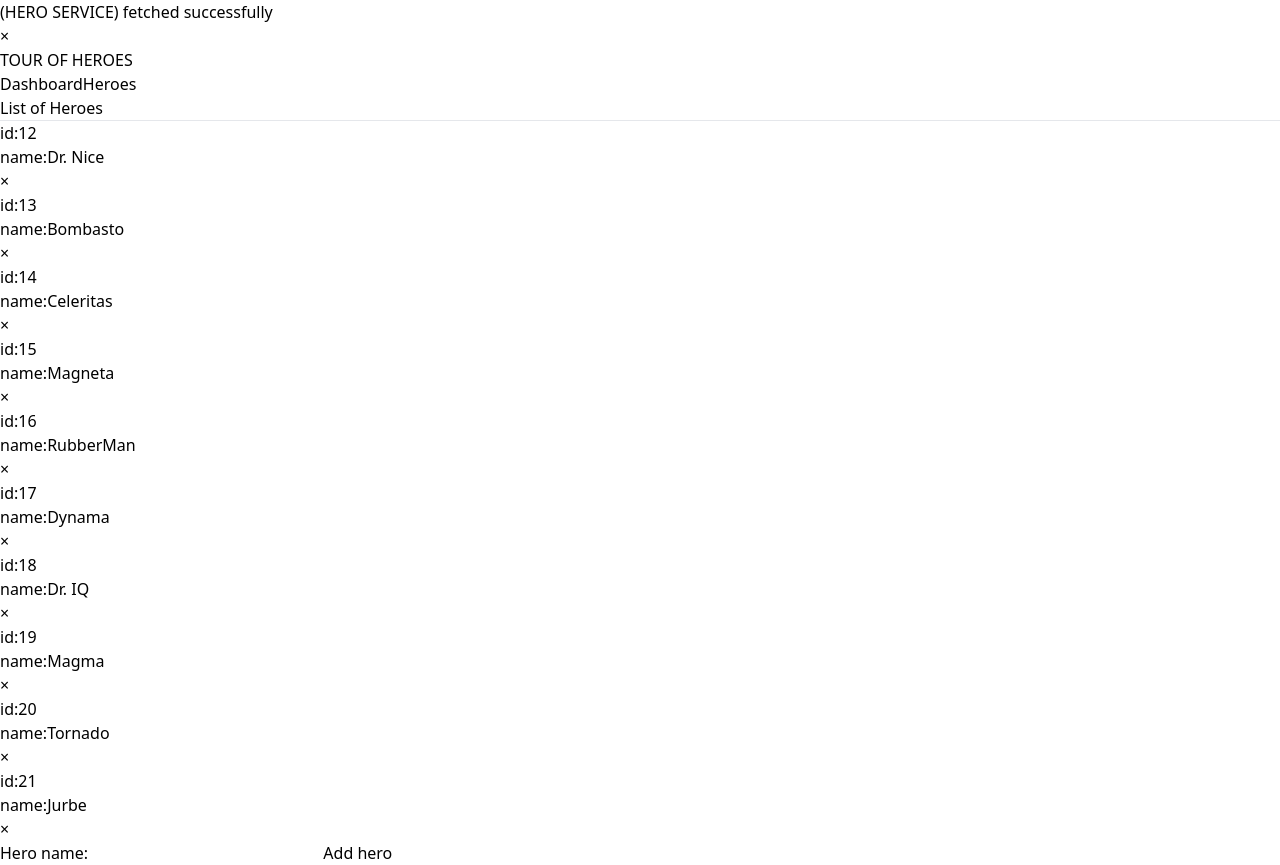
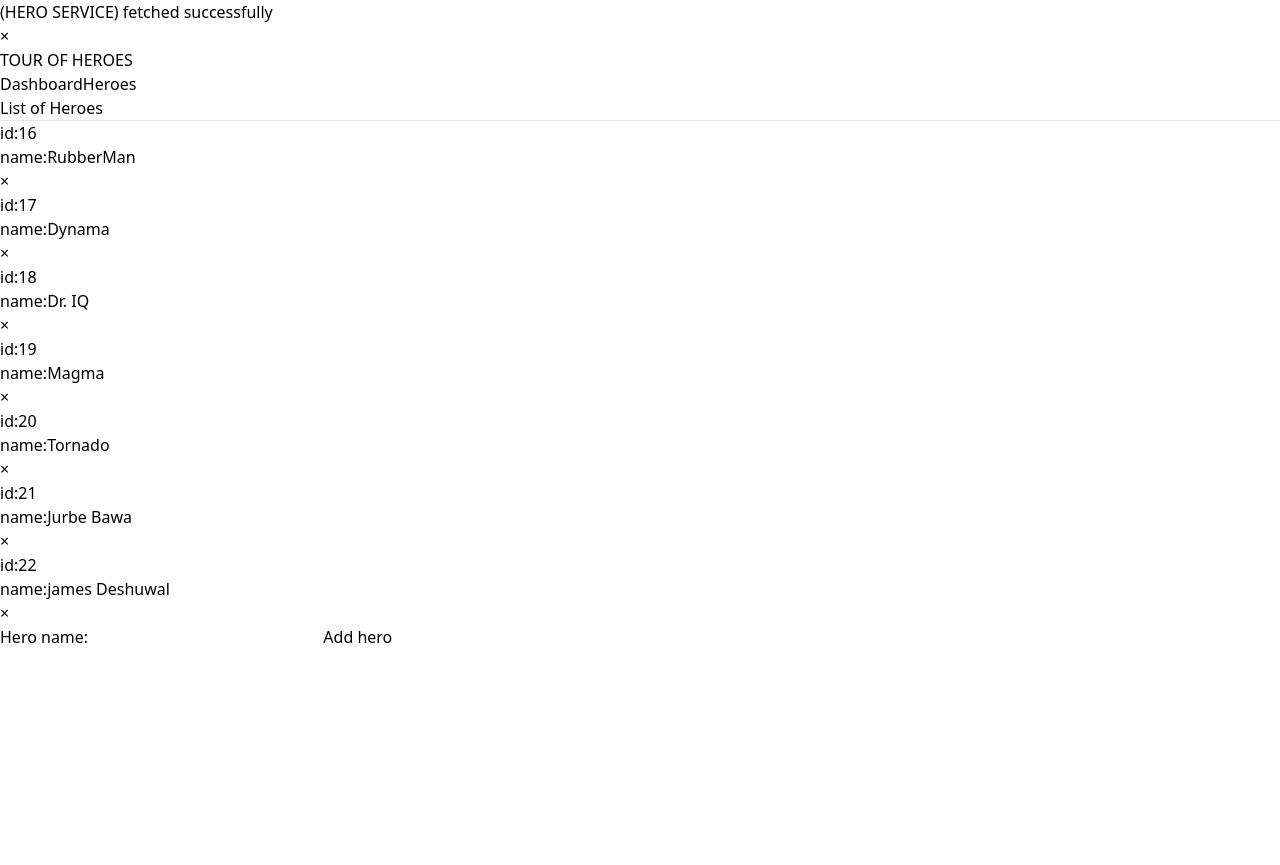
Before and after one commit to mananuf/Angular_Tour_of_Heroes, an Angular app: page /heroes in a window 1280 px wide. After the commit the page ends 800 px from the top, so only its background shows below. Built offline with nearby package versions, Linux system fonts and the light colour scheme; data requests are answered from the project's data file.

Commit message:
modifies template

```diff
--- a/db.json
+++ b/db.json
@@ -1,21 +1,5 @@
 {
   "hereos": [
-    {
-      "id": 12,
-      "name": "Dr. Nice"
-    },
-    {
-      "id": 13,
-      "name": "Bombasto"
-    },
-    {
-      "id": 14,
-      "name": "Celeritas"
-    },
-    {
-      "id": 15,
-      "name": "Magneta"
-    },
     {
       "id": 16,
       "name": "RubberMan"
@@ -37,8 +21,12 @@
       "name": "Tornado"
     },
     {
-      "name": "Jurbe",
+      "name": "Jurbe Bawa",
       "id": 21
+    },
+    {
+      "name": "james Deshuwal",
+      "id": 22
     }
   ]
 }
--- a/src/app/components/hero-detail/hero-detail.component.html
+++ b/src/app/components/hero-detail/hero-detail.component.html
@@ -23,6 +23,13 @@
       />
     </div>
   </div>
+  <button
+    type="button"
+    class="bg-green-600 px-2 py-1 text-white"
+    (click)="save()"
+  >
+    save
+  </button>
 </div>
 <button
   type="button"
--- a/src/app/components/hero-detail/hero-detail.component.ts
+++ b/src/app/components/hero-detail/hero-detail.component.ts
@@ -33,6 +33,13 @@ export class HeroDetailComponent implements OnInit {
       this.location.back();
     }
 
+    // edit & save hero
+    save(){
+      if(this.hero){
+        this.heroService.updateHero(this.hero).subscribe(() => this.goBack())
+      }
+
+    }
 
 
 }
```
